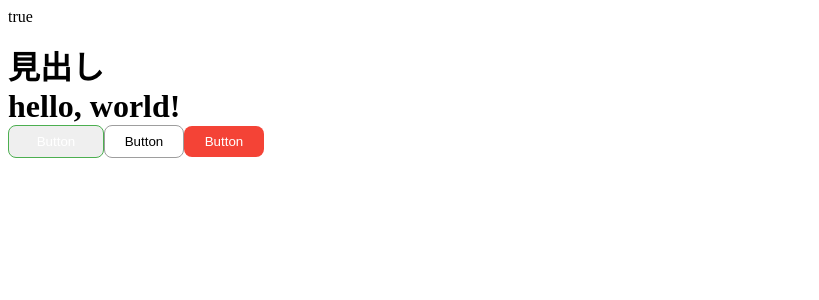
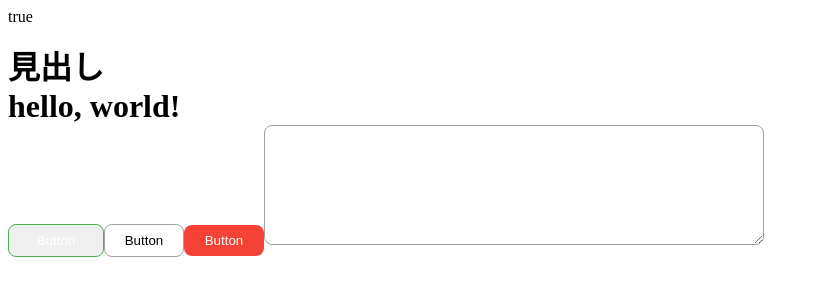
Before and after one commit to shou1027/tsStudy, a React app in the folder react-app/: page / in a window 1280 px wide. Shown: the top 300 px of the page, without its empty margins (0-819 px from the left). Built offline with nearby package versions, Linux system fonts and the light colour scheme.

Commit message:
Textareaコンポーネント実装

```diff
--- a/react-app/src/App.tsx
+++ b/react-app/src/App.tsx
@@ -1,6 +1,7 @@
 import { Text } from "./libs/Text"
 import { Heading } from './libs/Heading';
 import { Button } from './libs/Button';
+import { Textarea } from './libs/Textarea';
 
 export const App = () => {
     return (
@@ -13,6 +14,7 @@
             <Button onClick={() => console.log('clicked!')} title="Button" type="primary" width={96} />
             <Button onClick={() => console.warn('clicked!')} title="Button" type="secondary" />
             <Button onClick={() => console.error('clicked!')} title="Button" type="error" />
+            <Textarea width={500} />
         </>
     )
 }
--- /dev/null
+++ b/react-app/src/libs/Textarea.tsx
@@ -0,0 +1,28 @@
+import { VFC } from "react"
+import styled, { css } from "styled-components"
+import { color, fontSize, radius, space } from "./constants"
+
+type Props = {
+    width?: number
+    maxLength?: number
+}
+
+export const Textarea: VFC<Props> = ({ width = 300 }) => {
+    return (
+        <Wrapper width={width} />
+    )
+}
+
+const Wrapper = styled.textarea<{ width: number }>`
+    height: 120px;
+    padding: ${space.m};
+    border-radius: ${radius.m};
+    border: solid 1px ${color.gray};
+    font-size: ${fontSize.m};
+
+    ${props =>
+      css`
+        width: ${props.width}px;
+      `
+    }
+`
```
